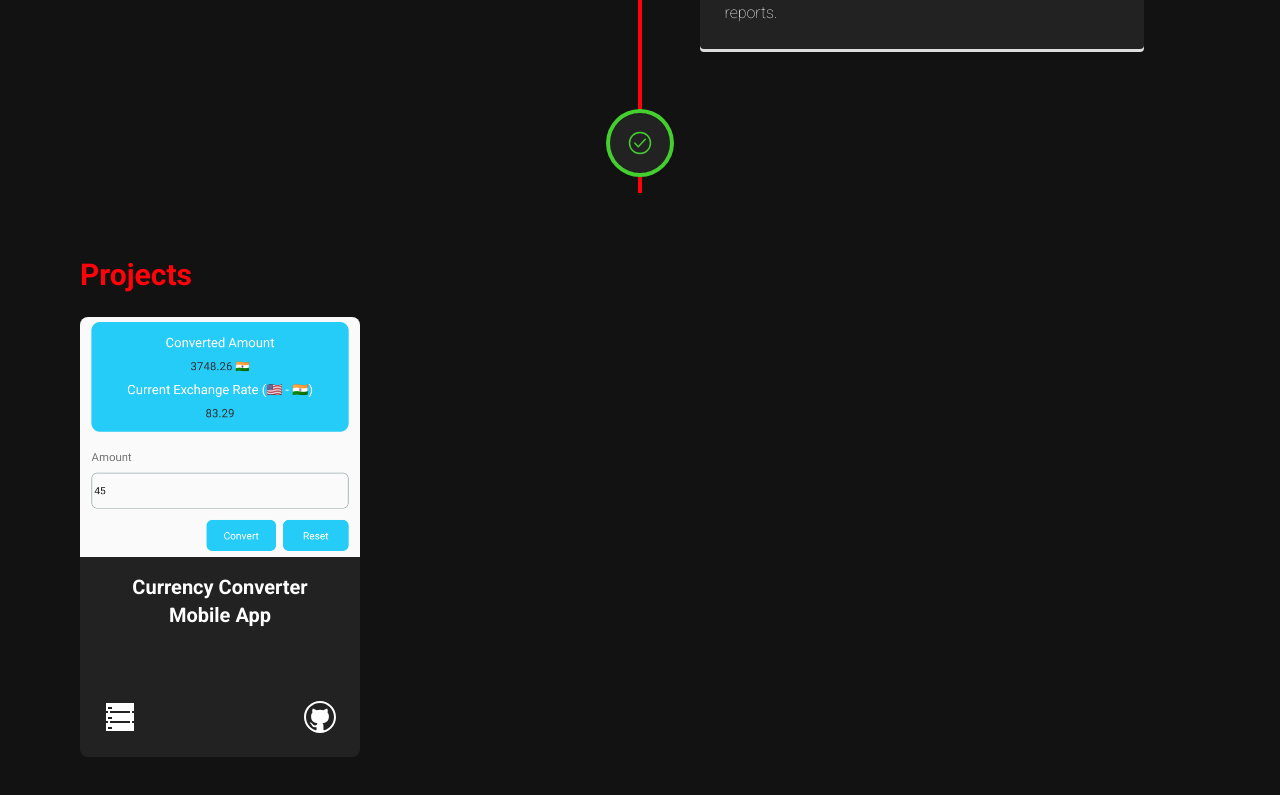
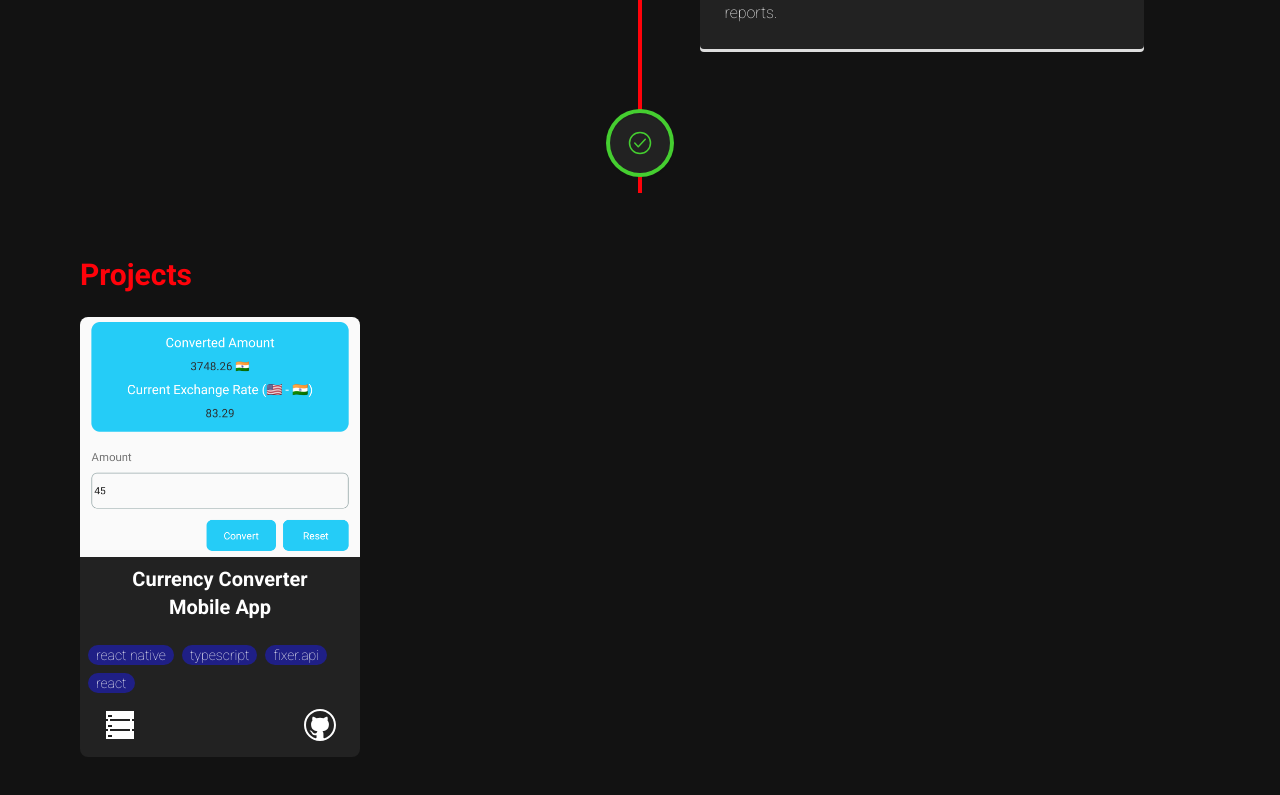
Before and after one commit to qur786/portfolio, a React (Vite) app: page / in a window 1280 px wide. Shown: the part 3979-4774 px from the top of the page. Built offline with nearby package versions, Linux system fonts and the light colour scheme.

Commit message:
feat: added pills for tech stack

```diff
--- a/src/components/Project/index.tsx
+++ b/src/components/Project/index.tsx
@@ -7,6 +7,7 @@ interface ProjectProps {
   title: string;
   deployedLink?: string;
   githubLink: string;
+  stacks: string[];
 }
 
 export function Project({
@@ -15,6 +16,7 @@ export function Project({
   deployedLink,
   image,
   imageAlt,
+  stacks,
 }: ProjectProps): JSX.Element {
   return (
     <div className="max-w-[280px] h-[440px] rounded-lg bg-[#222222] ">
@@ -23,8 +25,17 @@ export function Project({
         src={image}
         alt={imageAlt}
       />
-      <div className="h-10 flex flex-col gap-14">
-        <div className="px-6 py-4 font-bold text-xl text-center">{title}</div>
+      <div className="h-10 flex flex-col gap-4">
+        <div className="px-6 py-2 font-bold text-xl text-center">{title}</div>
+        {stacks.length > 0 ? (
+          <div className="flex flex-row justify-start flex-wrap px-2 gap-2">
+            {stacks.slice(0, 6).map((stack) => (
+              <p key={stack} className="rounded-xl text-sm bg-[#1f1f86] px-2">
+                {stack}
+              </p>
+            ))}
+          </div>
+        ) : undefined}
         <div className="px-6 flex flex-row justify-between ">
           <a href={deployedLink} title="Live">
             <ServerIcon />
--- a/src/components/Projects/index.tsx
+++ b/src/components/Projects/index.tsx
@@ -10,6 +10,7 @@ export function Projects(): JSX.Element {
           image={CurrencyConverterImage}
           title="Currency Converter Mobile App"
           githubLink="https://github.com/qur786/react-native-currency-converter"
+          stacks={["react native", "typescript", "fixer.api", "react"]}
         />
       </div>
     </div>
```
